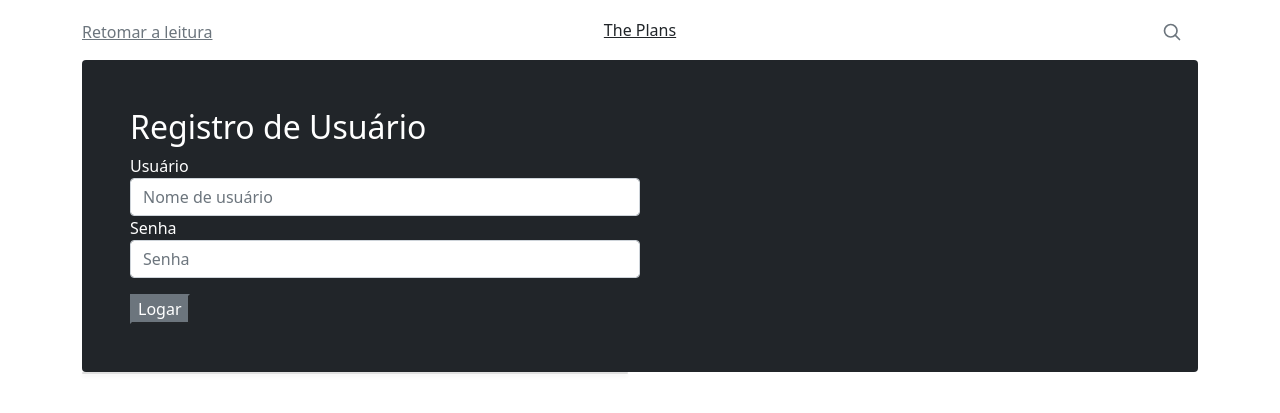
After one commit to Bielmartin/Project-News, a Django app: page /login/ in a window 1280 px wide. The commit adds this page. Shown: the top 413 px of the page. Run offline with Django 3.2, Linux system fonts and the light colour scheme; some libraries are stand-ins or nearby versions.

Commit message:
logica de login para o site

```diff
--- a/main/templates/base.html
+++ b/main/templates/base.html
@@ -29,6 +29,9 @@
 		      <li class="nav-item">
 		        <a class="nav-link" href="{% url 'all-category' %}">Todas as categorias</a>
 		      </li>
+			  <li class="nav-item">
+		        <a class="nav-link" href="/login">Entrar</a>
+		      </li>
 		    </ul>
 		  </div>
 	  	</div>
--- /dev/null
+++ b/main/templates/login.html
@@ -0,0 +1,115 @@
+
+<!doctype html>
+<html lang="en">
+  <head>
+    <meta charset="utf-8">
+    <meta name="viewport" content="width=device-width, initial-scale=1, shrink-to-fit=no">
+    <meta name="description" content="">
+    <meta name="author" content="">
+
+    <title>Blog Template for Bootstrap</title>
+
+    <link rel="canonical" href="https://getbootstrap.com/docs/4.1/examples/blog/">
+
+    <!-- Bootstrap core CSS -->
+    <link
+    href="https://cdn.jsdelivr.net/npm/bootstrap@5.1.3/dist/css/bootstrap.min.css"
+    rel="stylesheet"
+    integrity="sha384-1BmE4kWBq78iYhFldvKuhfTAU6auU8tT94WrHftjDbrCEXSU1oBoqyl2QvZ6jIW3"
+    crossorigin="anonymous">
+
+    <!-- Custom styles for this template -->
+    <link
+    href="https://fonts.googleapis.com/css?family=Playfair+Display:700,900"
+    rel="stylesheet">
+        <style type="txt/css">
+            /* stylelint-disable selector-list-comma-newline-after */
+
+        </style>
+  </head>
+
+  <body>
+
+    <div class="container">
+      <header class="blog-header py-3">
+        <div class="row flex-nowrap justify-content-between align-items-center">
+          <div class="col-4 pt-1">
+            <a class="text-muted" href="/">Retomar a leitura</a>
+          </div>
+          <div class="col-4 text-center">
+            <a class="blog-header-logo text-dark" href="/">The Plans</a>
+          </div>
+          <div class="col-4 d-flex justify-content-end align-items-center">
+            <a class="text-muted" href="/">
+              <svg xmlns="http://www.w3.org/2000/svg" width="20" height="20" viewBox="0 0 24 24" fill="none" stroke="currentColor" stroke-width="2" stroke-linecap="round" stroke-linejoin="round" class="mx-3"><circle cx="10.5" cy="10.5" r="7.5"></circle><line x1="21" y1="21" x2="15.8" y2="15.8"></line></svg>
+            </a>
+          </div>
+        </div>
+      </header>
+
+      <div class="jumbotron p-3 p-md-5 text-white rounded bg-dark">
+        <div class="col-md-6 px-0">
+            <form action="submit", method="POST">{% csrf_token %}
+                <h2>Registro de Usuário</h2>
+                <div class="form-group">
+                    <label for="username">Usuário</label>
+                    <input type="text" class="form-control" id="username" name="username"
+                    placeholder="Nome de usuário">
+                </div>
+
+                <div class="form-group">
+                    <label for="password">Senha</label>
+                    <input type="password" class="form-control" id="password" name="password"
+                    placeholder="Senha">
+                </div>
+
+                <div>
+                    {% for message in messages %}
+                        <div class="alert alert-danger", style="margin-top:1rem;">
+                            <strong>ERROR!</strong> {{ message }}
+                        </div>
+                    {% endfor %}
+                    <button type="submit" class="btn-secondary", style="margin-top:1rem;", href="/">Logar</button>
+                </div>
+
+            </form>
+        </div>
+      </div>
+
+      <div class="row mb-2">
+        <div class="col-md-6">
+          <div class="card flex-md-row mb-4 shadow-sm h-md-250">
+        </div>
+        </div>
+      </div>
+    </div>
+
+    <main role="main" class="container">
+      <div class="row">
+        <div class="col-md-8 blog-main">
+
+        </div><!-- /.blog-main -->
+
+
+
+      </div><!-- /.row -->
+
+    </main><!-- /.container -->
+
+    <!-- Bootstrap core JavaScript
+    ================================================== -->
+    <!-- Placed at the end of the document so the pages load faster -->
+    <script src="https://code.jquery.com/jquery-3.3.1.slim.min.js" integrity="sha384-q8i/X+965DzO0rT7abK41JStQIAqVgRVzpbzo5smXKp4YfRvH+8abtTE1Pi6jizo" crossorigin="anonymous"></script>
+    <script>window.jQuery || document.write('<script src="../../assets/js/vendor/jquery-slim.min.js"><\/script>')</script>
+    <script src="../../assets/js/vendor/popper.min.js"></script>
+    <script src="../../dist/js/bootstrap.min.js"></script>
+    <script src="../../assets/js/vendor/holder.min.js"></script>
+    <script>
+      Holder.addTheme('thumb', {
+        bg: '#55595c',
+        fg: '#eceeef',
+        text: 'Thumbnail'
+      });
+    </script>
+  </body>
+</html>
--- a/main/templates/pdf_template.html
+++ b/main/templates/pdf_template.html
@@ -24,8 +24,6 @@
 
     <h2>Noticia Portatil</h2>
 
-
-
     <div class="table">
       <tbody>
         {% for template in templates %}
```
Also changed, not shown: db.sqlite3.
